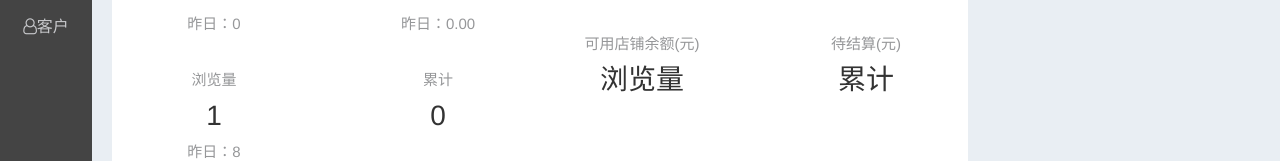
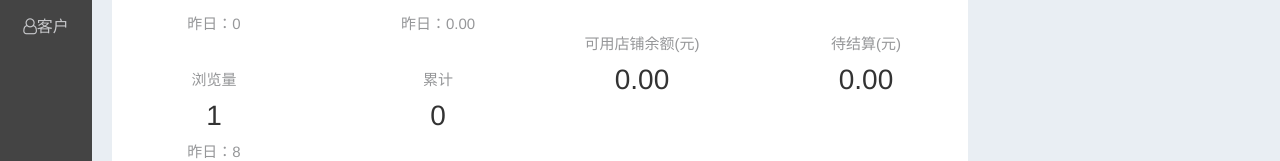
Before and after one commit to youzan-team/yz, a Vue app: page /#/shop in a window 1280 px wide. Shown: the part 190-351 px from the top of the page. Built offline with nearby package versions, Linux system fonts and the light colour scheme.

Commit message:
create 19-11-5

```diff
--- a/src/views/shop/WidgetRight.vue
+++ b/src/views/shop/WidgetRight.vue
@@ -13,8 +13,8 @@
            <el-col :span="12"><div class="grid-content">待结算(元)</div></el-col>
         </el-row>
         <el-row :gutter="20" class="font-lg">
-           <el-col :span="12"><div class="grid-content">浏览量</div></el-col>
-           <el-col :span="12"><div class="grid-content">累计</div></el-col>
+           <el-col :span="12"><div class="grid-content">0.00</div></el-col>
+           <el-col :span="12"><div class="grid-content">0.00</div></el-col>
         </el-row>
 
     </div>
```
